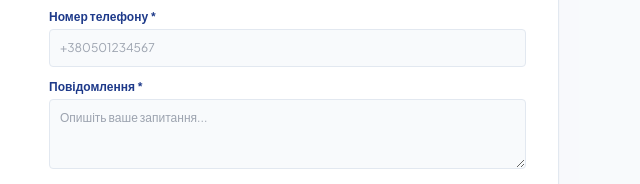
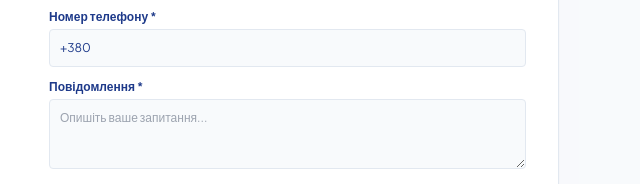
Before and after one commit to yelyzavetahalamaipp2025-del/WebDesing, a plain HTML site: page about.html in a window 1280 px wide. Shown: the part 2057-2241 px from the top of the page, 611-1251 px from the left. Drawn offline with nearby package versions, Linux system fonts and the light colour scheme.

Commit message:
add +380

```diff
--- a/about.html
+++ b/about.html
@@ -287,7 +287,7 @@
                         <!-- Телефон -->
                         <div>
                             <label for="phone" class="block text-xs font-semibold text-agronext-navy mb-1">Номер телефону *</label>
-                            <input type="tel" id="phone" name="phone" placeholder="+380501234567" class="form-input font-body w-full p-2.5 border border-slate-200 rounded text-xs bg-slate-50 text-agronext-navy outline-none transition-all">
+                            <input type="tel" id="phone" name="phone" value="+380" placeholder="+380501234567" class="form-input font-body w-full p-2.5 border border-slate-200 rounded text-xs bg-slate-50 text-agronext-navy outline-none transition-all">
                             <p id="phoneError" class="hidden text-[11px] text-red-500 font-medium mt-1"></p>
                         </div>
 
```
Also changed, not shown: index.html (+1 -1 lines).
